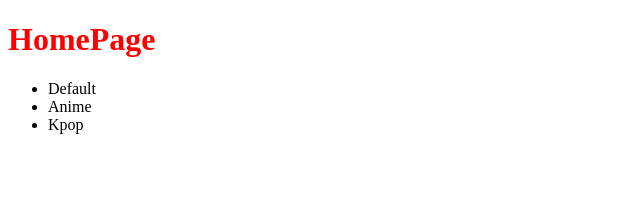
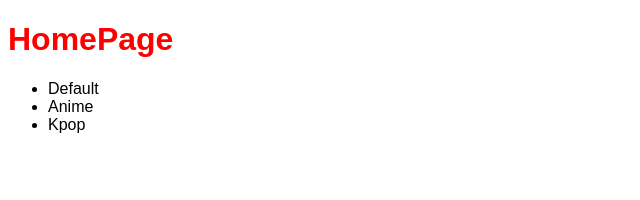
Before and after one commit to azrdfa/canyouremembertheseimages, a React (Create React App) app: page / in a window 1280 px wide. Shown: the top 200 px of the page, without its empty margins (0-640 px from the left). Built offline with nearby package versions, Linux system fonts and the light colour scheme.

Commit message:
add: add style for all element

```diff
--- /dev/null
+++ b/src/App.css
@@ -0,0 +1,4 @@
+* {
+    font-family: Arial, Helvetica, sans-serif;
+    box-sizing: border-box;
+}
--- a/src/App.js
+++ b/src/App.js
@@ -8,6 +8,7 @@ import {
     TestPage,
     ResultPage
 } from "./pages"
+import "./App.css"
 
 const App = () => {
     return (
```
